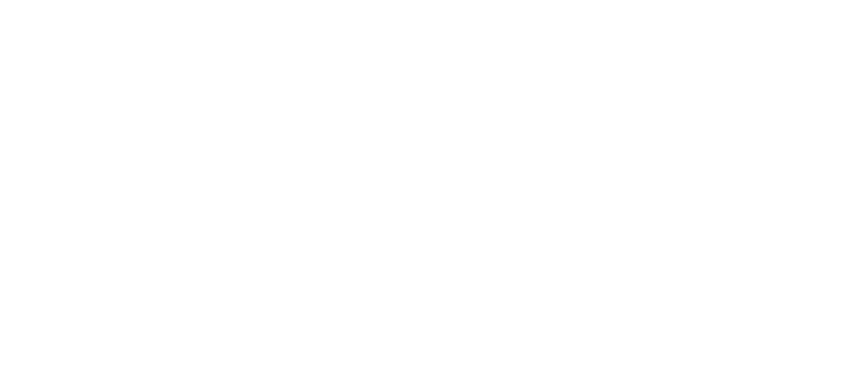
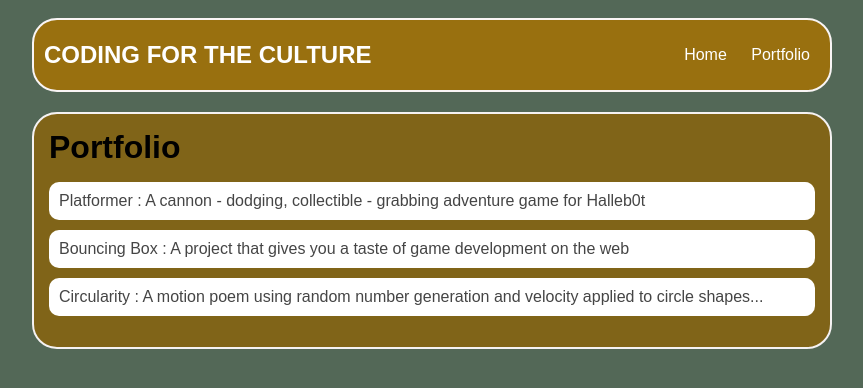
Before and after one commit to Geneisha/Geneisha.github.io, a plain HTML site: page portfolio.html in a window 1280 px wide. Shown: the whole page, without its empty margins (208-1071 px from the left). Drawn offline with Linux system fonts and the light colour scheme.

Commit message:
add portfolio.html file

```diff
--- a/portfolio.html
+++ b/portfolio.html
@@ -0,0 +1,38 @@
+<!DOCTYPE HTML>
+<html>
+
+<head>
+    <title>
+        CODING FOR THE CULTURE
+    </title>
+    <link rel="stylesheet" href="style.css">
+</head>
+
+<body>
+    <div id="all-contents">
+        <nav>
+
+            <h1>CODING FOR THE CULTURE</h1>
+            <ul id="nav-ul">
+                <li class="nav-li">
+                    <a class="nav-a" href="index.html">Home</a>
+                </li>
+                <li class="nav-li">
+                    <a class="nav-a" href="portfolio.html">Portfolio</a>
+                </li>
+            </ul>
+        </nav>
+        <main>
+            <div class="content">
+                <h1>Portfolio</h1>
+                <ul id="portfolio">
+                    <li><a href="projects/platformer/">Platformer : A cannon - dodging, collectible - grabbing adventure game for Halleb0t</a></li>
+                    <li><a href="projects/bouncing-box/">Bouncing Box : A project that gives you a taste of game development on the web </a></li>
+                    <li><a href="projects/circularity/">Circularity : A motion poem using random number generation and velocity applied to circle shapes...</a></li>
+                </ul>
+            </div>
+        </main>
+    </div>
+</body>
+
+</html>
--- a/style.css
+++ b/style.css
@@ -81,3 +81,28 @@ h2,
 h3 {
     margin: 0px;
 }
+ /* portfolio styles */
+ .content h1 {
+    color: black;
+}
+
+#portfolio {
+    list-style-type: none;
+    padding-left: 0;
+}
+
+#portfolio li {
+    background: #fff;
+    padding: 10px;
+    border-radius: 10px;
+    margin-bottom: 10px;
+}
+
+#portfolio li:hover {
+    background: #eee;
+}
+
+#portfolio a {
+    text-decoration: none;
+    color: #454545;
+}
```
Also changed, not shown: index.html (+4 -4 lines), project-instructions/style.css (deleted).
